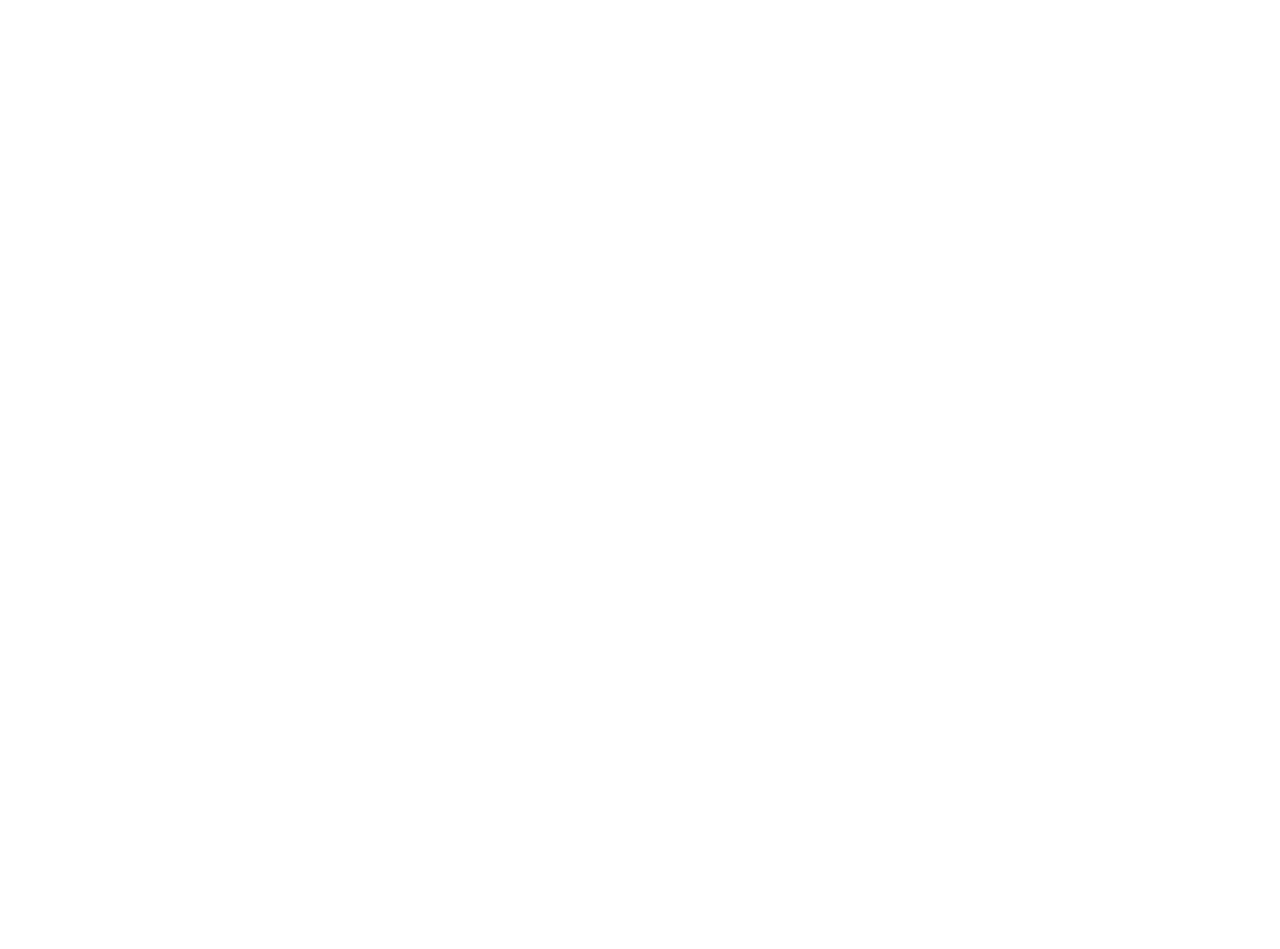
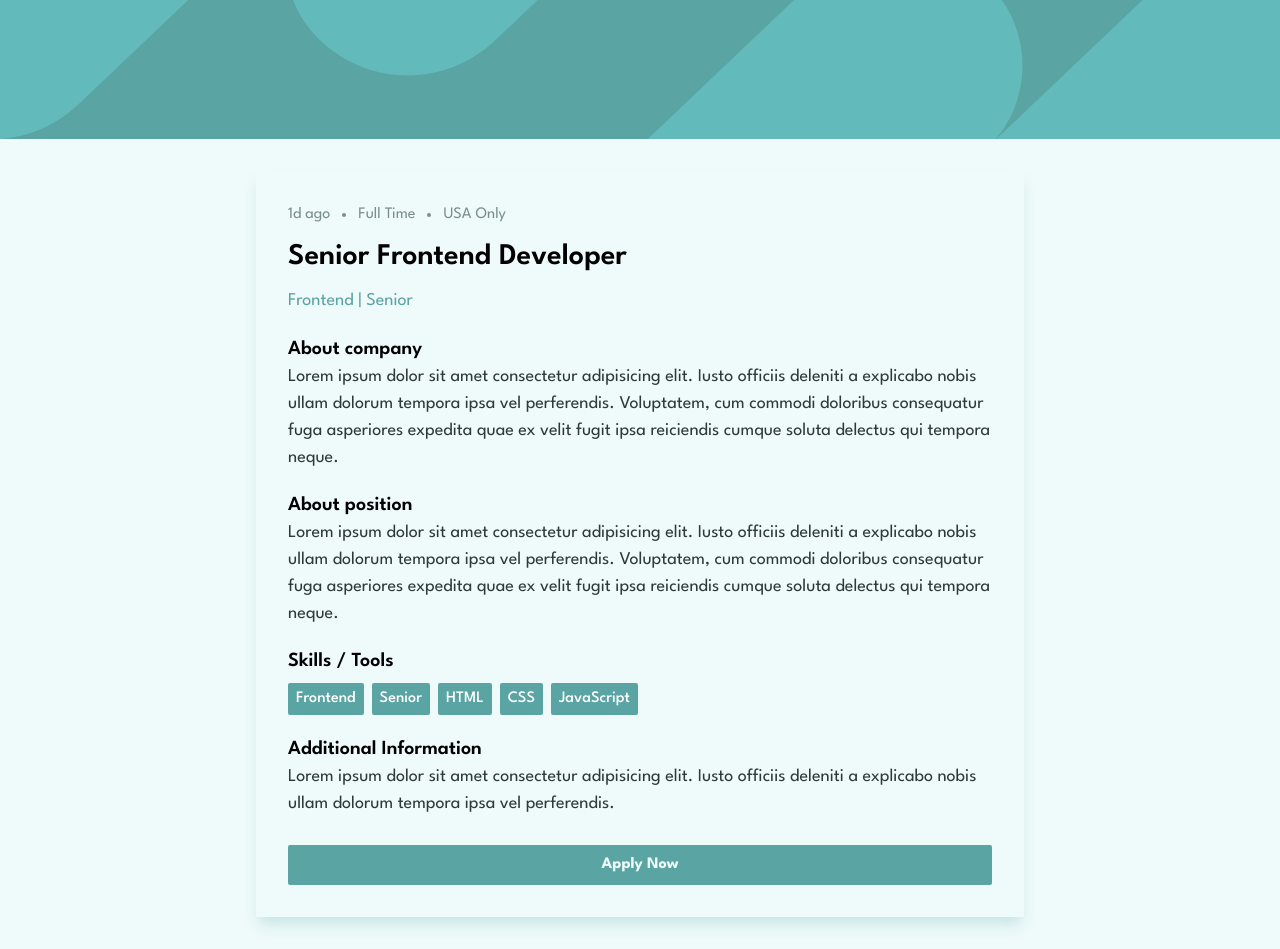
Before and after one commit to imbekrishna/job-listing-static, a React (Vite) app: page /details/1 in a window 1280 px wide. Before the commit this address had no page. Before the commit the page ends 800 px from the top, so only its background shows below. Built offline with nearby package versions, Linux system fonts and the light colour scheme.

Commit message:
Added job details page

```diff
--- a/src/App.tsx
+++ b/src/App.tsx
@@ -1,12 +1,14 @@
 import { Routes, Route } from "react-router-dom";
 import Layout from "./components/Layout";
 import HomePage from "./pages/HomePage";
+import DetailsPage from "./pages/DetailsPage";
 
 const App = () => {
   return (
     <Routes>
       <Route Component={Layout}>
         <Route path="/" Component={HomePage} />
+        <Route path="/details/:jobId" Component={DetailsPage} />
       </Route>
     </Routes>
   );
--- a/src/components/JobCard.tsx
+++ b/src/components/JobCard.tsx
@@ -1,5 +1,5 @@
 import { Job } from "../utils/types";
-import { useSearchParams } from "react-router-dom";
+import { Link, useSearchParams } from "react-router-dom";
 import { memo } from "react";
 
 function JobCard({ job }: { job: Job }) {
@@ -46,6 +46,7 @@ function JobCard({ job }: { job: Job }) {
         <p className="text-lg font-bold">{job.position}</p>
         <div className="flex items-center gap-3 font-bold text-dGCyan">
           <span>{job.postedAt}</span>
+          {/* TODO: Refactor the separator */}
           <span className="h-1 w-1 rounded-full bg-dGCyan"></span>
           <span>{job.contract}</span>
           <span className="h-1 w-1 rounded-full bg-dGCyan"></span>
@@ -54,6 +55,7 @@ function JobCard({ job }: { job: Job }) {
       </div>
       <hr className="h-[2px] bg-dGCyan lg:hidden" />
       <div className="flex flex-col justify-between gap-4 md:flex-row md:items-center lg:ml-auto lg:flex-col lg:items-end">
+        {/* TODO: Refactor this also */}
         <div className="flex flex-wrap items-center gap-4 lg:ml-auto">
           <span
             className="tag"
@@ -86,9 +88,9 @@ function JobCard({ job }: { job: Job }) {
             </span>
           ))}
         </div>
-        <button className="cursor-pointer rounded-sm bg-primary px-2 py-1 font-bold text-background">
+        <Link to={`/details/${job.id}`} className="btn-primary">
           View Details
-        </button>
+        </Link>
       </div>
     </div>
   );
--- a/src/index.css
+++ b/src/index.css
@@ -5,3 +5,7 @@
 .tag {
   @apply cursor-pointer rounded-sm bg-background p-2 font-bold text-primary;
 }
+
+.btn-primary {
+  @apply cursor-pointer rounded-sm bg-primary p-2 text-center font-bold text-background;
+}
--- /dev/null
+++ b/src/pages/DetailsPage.tsx
@@ -0,0 +1,90 @@
+import { Navigate, useParams } from "react-router-dom";
+import jobData from "../../data.json";
+
+const DetailsPage = () => {
+  const { jobId } = useParams();
+
+  if (!jobId) {
+    return <Navigate to={"/"} />;
+  }
+
+  const job = jobData.find((job) => job.id == +jobId);
+
+  if (!job) {
+    return <Navigate to={"/"} />;
+  }
+
+  return (
+    <div className="my-8 flex max-w-screen-md flex-col gap-y-3 lg:p-8 lg:shadow-custom ">
+      <div className="flex items-center gap-3 text-dGCyan">
+        <span>{job.postedAt}</span>
+        <span className="h-1 w-1 rounded-full bg-dGCyan"></span>
+        <span>{job.contract}</span>
+        <span className="h-1 w-1 rounded-full bg-dGCyan"></span>
+        <span>{job.location}</span>
+      </div>
+      <h1 className="text-3xl font-semibold">{job.position}</h1>
+      <p className="text-lg text-primary">
+        {job.role} | {job.level}
+      </p>
+
+      <div className="mt-2">
+        <p className="text-xl font-semibold">About company</p>
+        <p className="text-lg leading-normal text-vDGCyan">
+          Lorem ipsum dolor sit amet consectetur adipisicing elit. Iusto
+          officiis deleniti a explicabo nobis ullam dolorum tempora ipsa vel
+          perferendis. Voluptatem, cum commodi doloribus consequatur fuga
+          asperiores expedita quae ex velit fugit ipsa reiciendis cumque soluta
+          delectus qui tempora neque.
+        </p>
+      </div>
+      <div className="mt-2">
+        <p className="text-xl font-semibold">About position</p>
+        <p className="text-lg leading-normal text-vDGCyan">
+          Lorem ipsum dolor sit amet consectetur adipisicing elit. Iusto
+          officiis deleniti a explicabo nobis ullam dolorum tempora ipsa vel
+          perferendis. Voluptatem, cum commodi doloribus consequatur fuga
+          asperiores expedita quae ex velit fugit ipsa reiciendis cumque soluta
+          delectus qui tempora neque.
+        </p>
+      </div>
+      <div className="mt-2">
+        <p className="text-xl font-semibold">Skills / Tools</p>
+        <div className="mt-2 flex flex-wrap items-center gap-2">
+          <span className="rounded-sm bg-primary px-2 py-1 font-medium text-white">
+            {job.role}
+          </span>
+          <span className="rounded-sm bg-primary px-2 py-1 font-medium text-white">
+            {job.level}
+          </span>
+          {job.languages.map((lang) => (
+            <span
+              key={lang}
+              className="rounded-sm bg-primary px-2 py-1 font-medium text-white"
+            >
+              {lang}
+            </span>
+          ))}
+          {job.tools.map((tool) => (
+            <span
+              key={tool}
+              className="rounded-sm bg-primary px-2 py-1 font-medium text-white"
+            >
+              {tool}
+            </span>
+          ))}
+        </div>
+      </div>
+      <div className="mt-2">
+        <p className="text-xl font-semibold">Additional Information</p>
+        <p className="text-lg leading-normal text-vDGCyan">
+          Lorem ipsum dolor sit amet consectetur adipisicing elit. Iusto
+          officiis deleniti a explicabo nobis ullam dolorum tempora ipsa vel
+          perferendis.
+        </p>
+      </div>
+      <button className="btn-primary mt-4">Apply Now</button>
+    </div>
+  );
+};
+export default DetailsPage;
```
